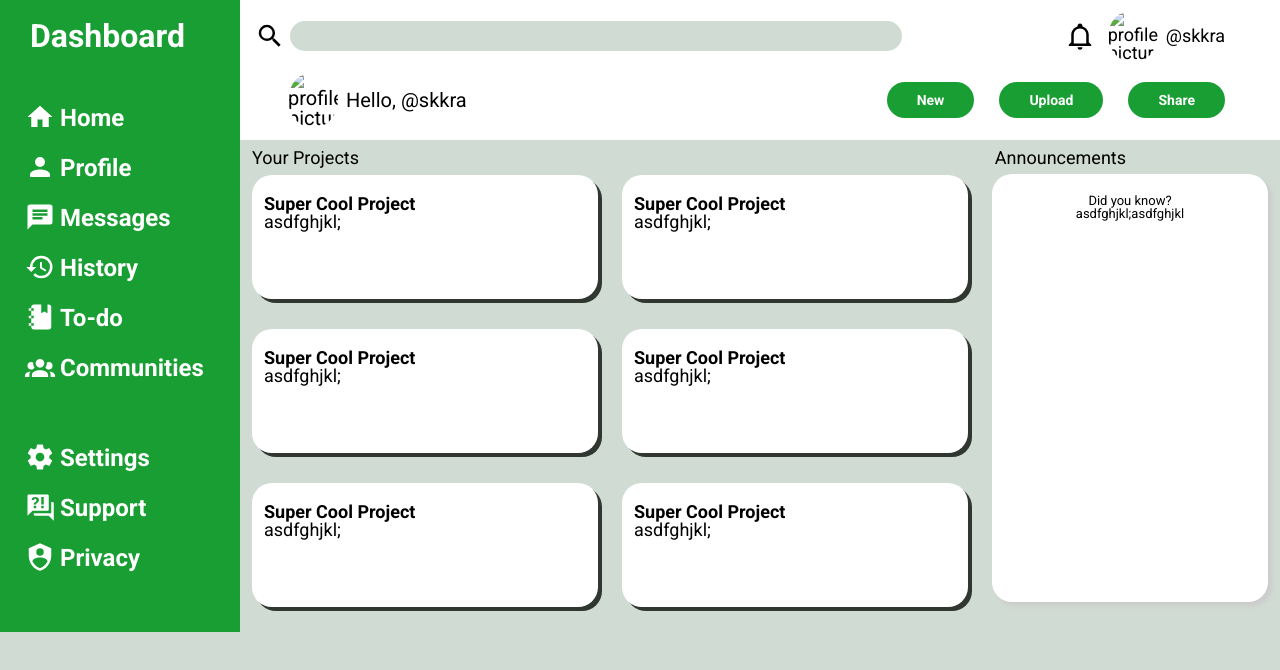
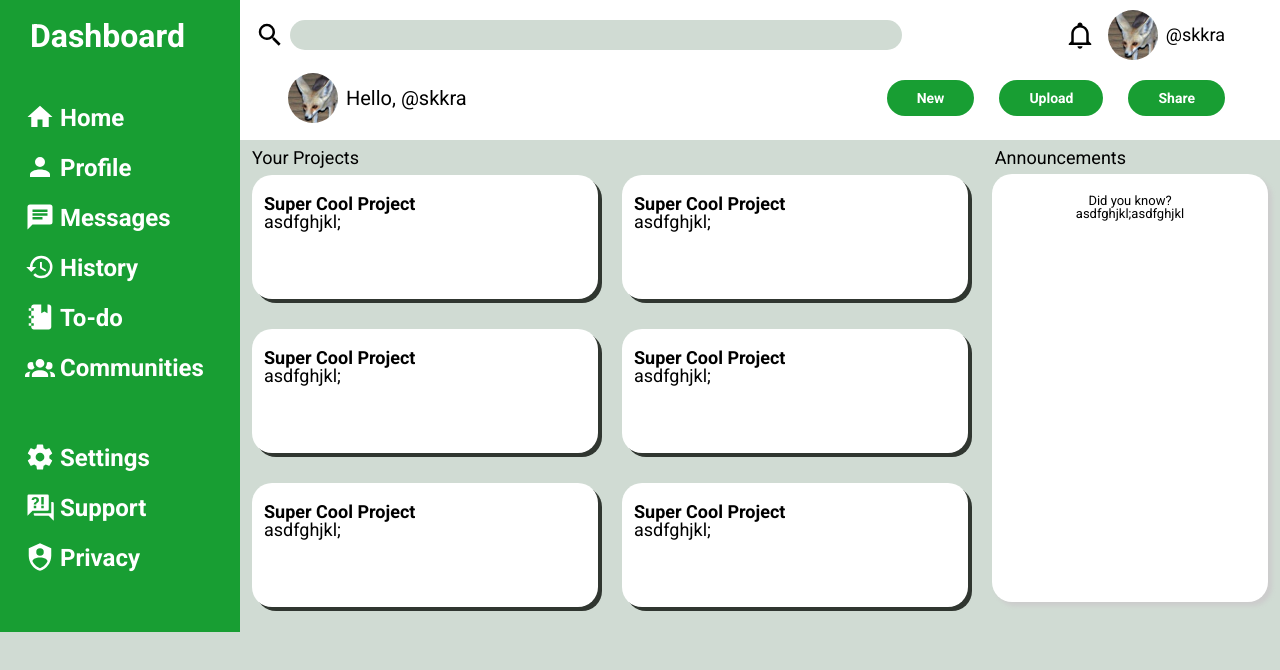
Before and after one commit to skkra0/dash, a plain HTML site: page index.html in a window 1280 px wide. Drawn offline with Linux system fonts and the light colour scheme.

Commit message:
img paths

```diff
--- a/index.html
+++ b/index.html
@@ -17,13 +17,13 @@
 </div>
 <div class="profile">
 <svg class="icon" xmlns="http://www.w3.org/2000/svg" viewBox="0 0 24 24"><title>My Notifications</title><path d="M10 21H14C14 22.1 13.1 23 12 23S10 22.1 10 21M21 19V20H3V19L5 17V11C5 7.9 7 5.2 10 4.3V4C10 2.9 10.9 2 12 2S14 2.9 14 4V4.3C17 5.2 19 7.9 19 11V17L21 19M17 11C17 8.2 14.8 6 12 6S7 8.2 7 11V18H17V11Z" /></svg>
-<img src="img/rpfox.jpg" class="pfp" alt="profile picture" title="Profile">
+<img src="rpfox.jpg" class="pfp" alt="profile picture" title="Profile">
 <h2 class="tag">@skkra</h2>
 </div>
 </div>
 <div class="bottom">
 <div class="greeting">
-<img src="img/rpfox.jpg" class="pfp" alt="profile picture">
+<img src="rpfox.jpg" class="pfp" alt="profile picture">
 <p>Hello,&nbsp<h2 class="tag">@skkra</h2></p>
 </div>
 <div class="create">
```
